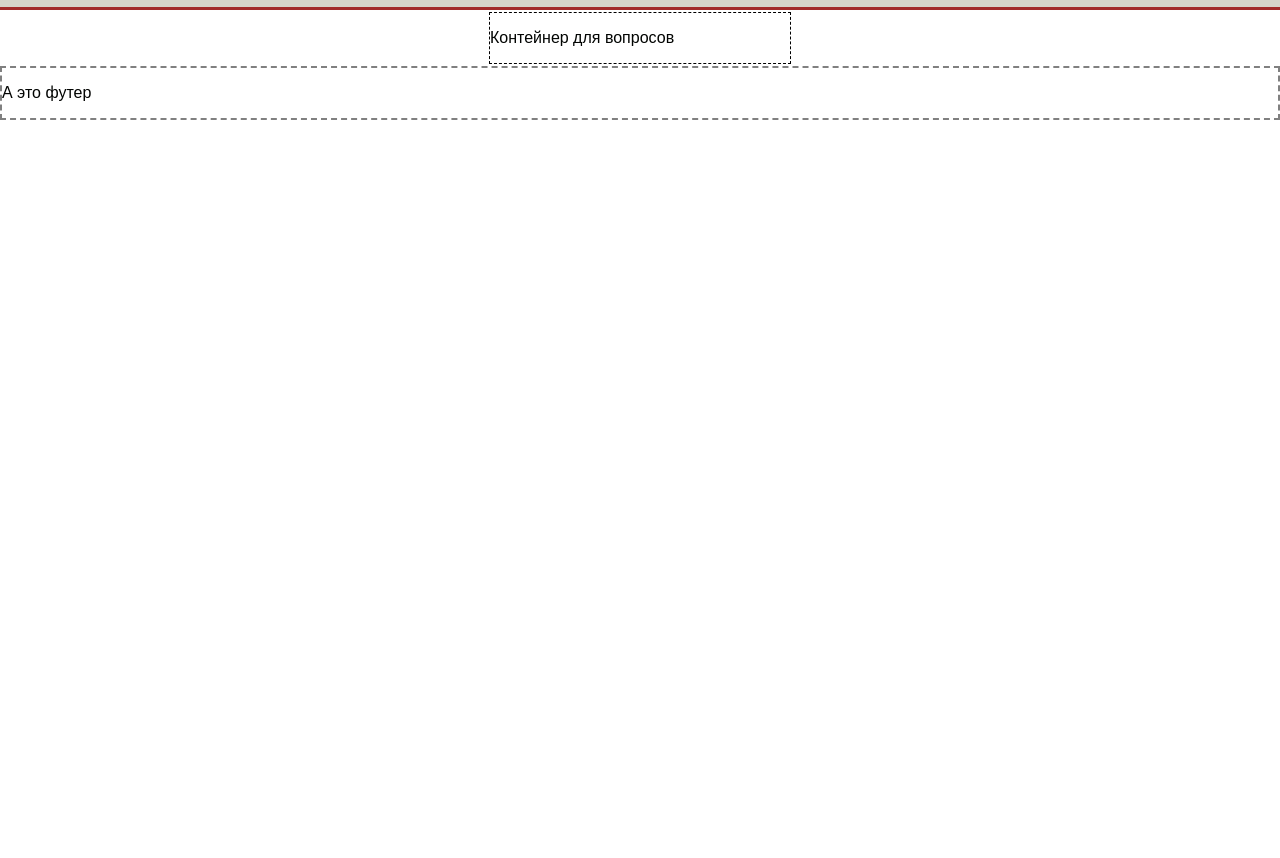
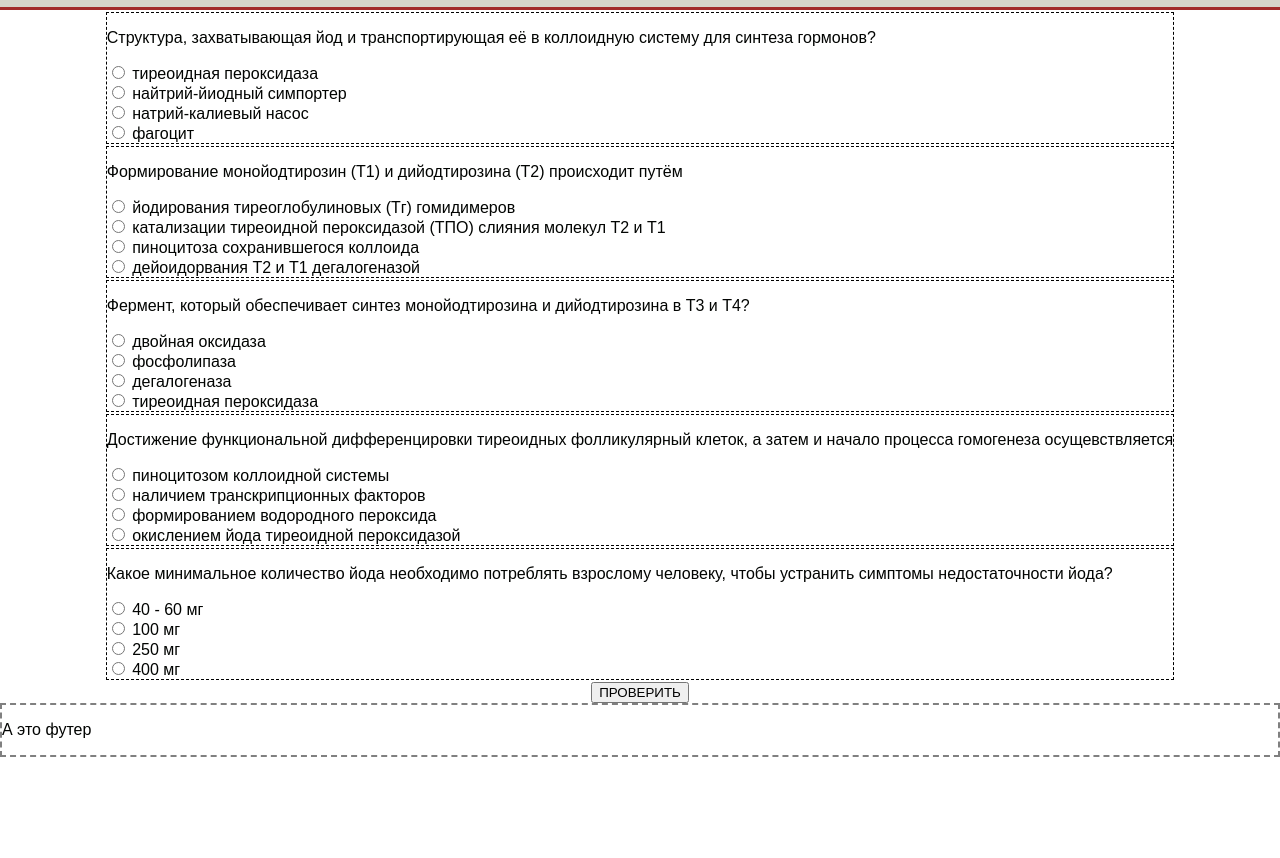
Before and after one commit to averroesus/enzymia, a plain HTML site: page html/index.html in a window 1280 px wide. Shown: the part 73-931 px from the top of the page. Before the commit the page ends 800 px from the top, so only its background shows below. Drawn offline with Linux system fonts and the light colour scheme.

Commit message:
finsihed js

```diff
--- a/html/index.html
+++ b/html/index.html
@@ -2,7 +2,8 @@
 <html lang="ru">
 
 <head>
-	<title> Grid Crash Course </title>
+	<meta charset="UTF-8">
+	<title> ЙОД | СИНТЕЗ И СЕКРЕЦИЯ ТИРОИДНЫХ ГОРМОНОВ</title>
 	<link rel="stylesheet" type="text/css" href="../css/layout.css">
 	<link rel="stylesheet" type="text/css" href="../css/question_style.css">
 	<link rel="stylesheet" type="text/css" href="../css/style.css">
@@ -11,15 +12,15 @@
 
 <body>
 	<header>
-		<h1 class="question-name"> Название теста </h1>
+		<h1 class="question-name"> ЙОД, СИНТЕЗ И СЕКРЕЦИЯ ТИРОИДНЫХ ГОРМОНОB </h1>
 	</header>
 
 	<main>
+
 		<form action="submit"></form>
-			<div class="question-box">
-				<p>Контейнер для вопросов</p>
-			</div>
+		<button type="submit">ПРОВЕРИТЬ</button>
 		</form>
+		<div class="result"> </div>
 	</main>
 
 	<footer>
@@ -30,11 +31,4 @@
 </html>
 
 
-<!-- <div class="page-content">
-<div class="question-box"></div>
-<div class="result-box"></div>
-<button type="button"></button>
-</div> -->
-
-
 <!-- PUSHED ON GITHUB AT SEP. 5TH 2020, AT 10:17AM, MOSCOW  -->
--- a/js/main.js
+++ b/js/main.js
@@ -1,12 +1,75 @@
-var box = document.getElementsByClassName('question-box');
+const form = document.querySelector('form');
+const checkBtn = document.querySelector('button[type=submit]');
+const resultBox = document.querySelector('.result');
 
+console.log(resultBox);
+
+// LOAD QUIZ FOROM .JSON FILE
 const reqQuiz = new XMLHttpRequest();
-reqQuiz.open('GET', '/quizes(json)/quiz1.json');
+
+reqQuiz.open('GET', '/quizes(json)/iodine.json');
+
 reqQuiz.onload = function () {
   const quizContent = JSON.parse(reqQuiz.responseText);
-  console.log(quizContent);
+  // console.log(quizContent);
+
+  let outputQ = '';
+
+  //CREATE QUIZBOX WITH ANSWERS INSIDE IT
+  quizContent.forEach(function (questions, qNumber) {
+    // console.log(questions.answers);
+
+    outputQ += `<div class="question-box">
+    <p> ${questions.questionName} </p>
+    `;
+
+    //GET ANSWERS IDs
+    let outputA = '';
+    for (letter in questions.answers) {
+      outputA += `<label> <div class='single-choice-box'>
+                  <input type='radio' name='${qNumber + 1}' value='${letter}' id='${letter}'>
+                  ${questions.answers[letter]}
+                  </div> </label>`;
+    }
+
+    outputQ += `<div class='choices-box'> ${outputA} </div>`;
+    outputQ += `</div>`;
+    form.innerHTML = outputQ;
+  });
+
+  //COUNT THE AMOUNT OF CORRECT ANSWERS
+  checkBtn.addEventListener('click', function (e) {
+    e.preventDefault();
+
+    countTrue = 0;
+    countFalse = 0;
+
+    let availableAnswers = document.querySelectorAll('div.question-box');
+    let selectedAnswers = document.querySelectorAll('input[type=radio]:checked');
+
+    //CHECK IF ALL QUESTIONS ARE ANSWERED
+    if ((availableAnswers.length === selectedAnswers.length)) {
+      window.alert('Пожалуйста, ответьте на все вопросы');
+    } else {
+
+      //LOOP THROUGH THIS CHOICES
+      for (let i = 0; i < selectedAnswers.length; i++) {
+        if ((selectedAnswers[i].value === quizContent[i].correct)) {
+          countTrue += 1;
+        } else {
+          countFalse += 1;
+        };
+
+      }
+
+    }
+
+    //SHOW FINAL RESULT --- CORRECT AND INCORRECT ANSWERS INCLUDED
+    let output = `Ваш результат ${countTrue} из ${availableAnswers.length}.`;
+    resultBox.innerHTML = output;
+
+  });
+
 };
 
 reqQuiz.send();
-
-console.log('hello');
--- /dev/null
+++ b/quizes(json)/iodine.json
@@ -0,0 +1,56 @@
+[
+  {
+		"questionName": "Структура, захватывающая йод и транспортирующая её в коллоидную систему для синтеза гормонов?",
+		"answers": {
+			"a1": "тиреоидная пероксидаза",
+			"b1": "найтрий-йиодный симпортер",
+			"c1": "натрий-калиевый насос",
+			"d1": "фагоцит"
+		},
+		"correct": "b1"
+	},
+
+	{
+		"questionName": "Формирование монойодтирозин (Т1) и дийодтирозина (Т2) происходит путём",
+		"answers": {
+			"a2": "йодирования тиреоглобулиновых (Тг) гомидимеров",
+			"b2": "катализации тиреоидной пероксидазой (ТПО) слияния молекул Т2 и Т1",
+			"c2": "пиноцитоза сохранившегося коллоида",
+			"d2": "дейоидорвания Т2 и Т1 дегалогеназой"
+		},
+		"correct": "a2"
+	},
+
+	{
+		"questionName": "Фермент, который обеспечивает синтез монойодтирозина и дийодтирозина в Т3 и Т4?",
+		"answers": {
+			"a3": "двойная оксидаза",
+			"b3": "фосфолипаза",
+			"c3": "дегалогеназа",
+			"d3": "тиреоидная пероксидаза"
+		},
+		"correct": "d3"
+	},
+
+	{
+		"questionName": "Достижение функциональной дифференцировки тиреоидных фолликулярный клеток, а затем и начало процесса гомогенеза осущевствляется",
+		"answers": {
+			"a4": "пиноцитозом коллоидной системы",
+			"b4": "наличием транскрипционных факторов",
+			"c4": "формированием водородного пероксида",
+			"d4": "окислением йода тиреоидной пероксидазой "
+		},
+		"correct": "b4"
+	},
+
+	{
+		"questionName": "Какое минимальное количество йода необходимо потреблять взрослому человеку, чтобы устранить симптомы недостаточности йода?",
+		"answers": {
+			"a5": "40 - 60 мг",
+			"b5": "100 мг",
+			"c5": "250 мг",
+			"d5": "400 мг"
+		},
+		"correct": "b5"
+	}
+]
--- a/quizes(json)/quiz1.json
+++ /dev/null
@@ -1,6 +0,0 @@
-[
-  {
-    "question": "What is bilirubin?",
-    "answer": "RBC"
-  }
-]
```
